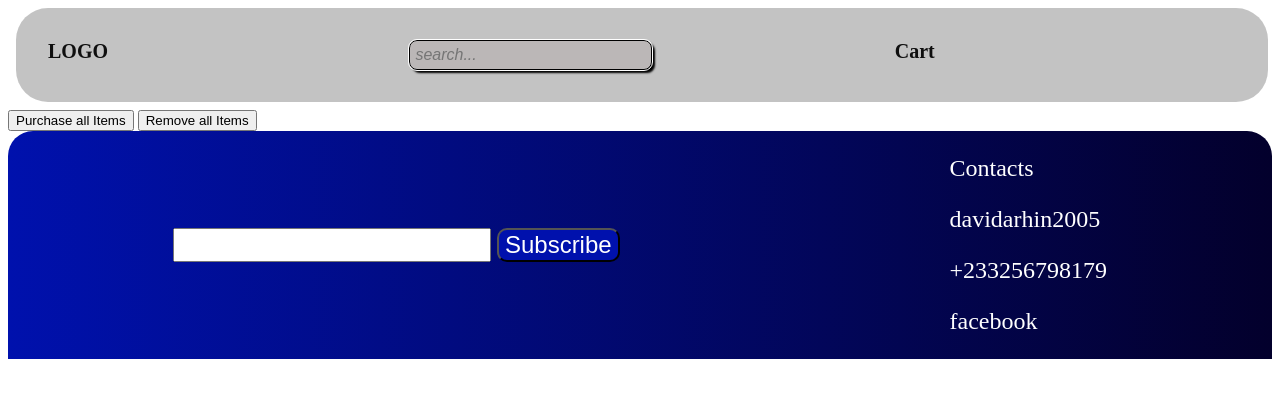
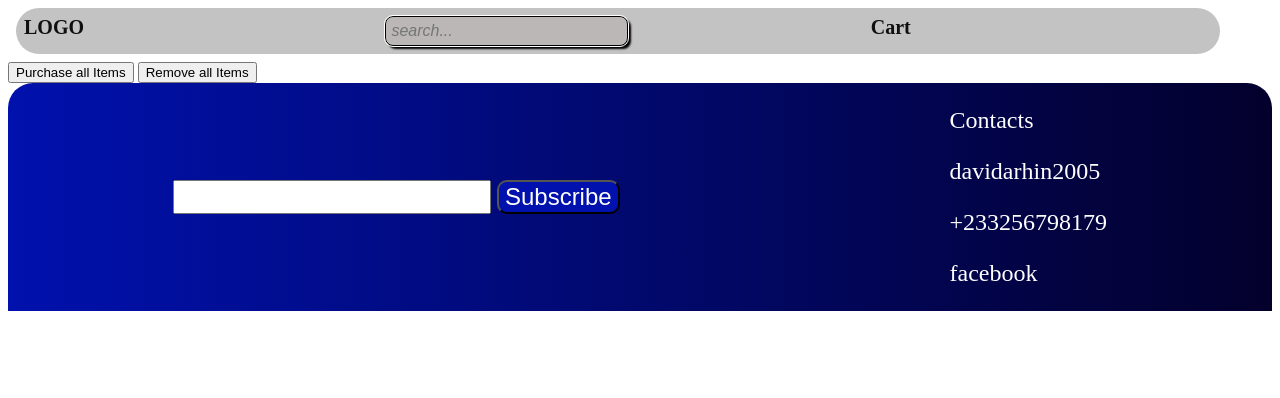
Before and after one commit to Anonymous-Roys/SASS, a plain HTML site: page cart.html in a window 1280 px wide. Drawn offline with Linux system fonts and the light colour scheme.

Commit message:
cart.html

```diff
--- a/cart.html
+++ b/cart.html
@@ -8,15 +8,15 @@
     <link rel="stylesheet" href="navbar.css">
 </head>
 <body>
-    <div>
-        <div id="homepage">
+
         <div id="header">
             <nav>
-                    <div class="left-icons"><a href="#"> LOGO <span><i class="fa-solid fa-shop fa-flip"></i></span></a></div>
+                <div class="left-icons"><a href="index.html"> LOGO <span><i class="fa-solid fa-shop fa-flip"></i></span></a></div>
                 <div class="mid-icons"><input type="search" name="search" id="search" placeholder="search..."></div>
                 <div class="right-icons"><a href="cart.html"> Cart <span><i class="fa-solid fa-cart-shopping fa-bounce"></i></span></a></div>
             </nav>
         </div>
+        <div id="homepage">
             <button>Purchase all Items</button>
             <button>Remove all Items</button>
             <footer>
--- a/navbar.scss
+++ b/navbar.scss
@@ -19,7 +19,7 @@ $secondary-color2: #00c3ff;
         grid-template-columns: auto auto auto;
         margin: 0.5rem;
         background-color: #abababb4;
-        padding: 2rem;
+        padding: 0.5rem;
         width: 94%;
         border-radius: 2rem;
         .left-icons a, .right-icons a{
--- a/style.scss
+++ b/style.scss
@@ -35,11 +35,6 @@ body{
 }
 
 
-
-
-#whole{
-    margin: 0;
-    // padding: 0px 15rem;
 #homepage {
         // display: flex;
         justify-content: flex-start;
@@ -49,7 +44,7 @@ body{
         background-repeat: no-repeat;
         background-size: cover;
         background-position: center;
-        height: 100vh;
+        max-height: 100vh;
 
     #h-container{
 
@@ -176,7 +171,6 @@ body{
 
 
 }
-}
 
 
 
```
Also changed, not shown: index.html (+3 -4 lines), navbar.css, style.css, 2 other files. Lines whose indentation alone changed are shown as unchanged.
